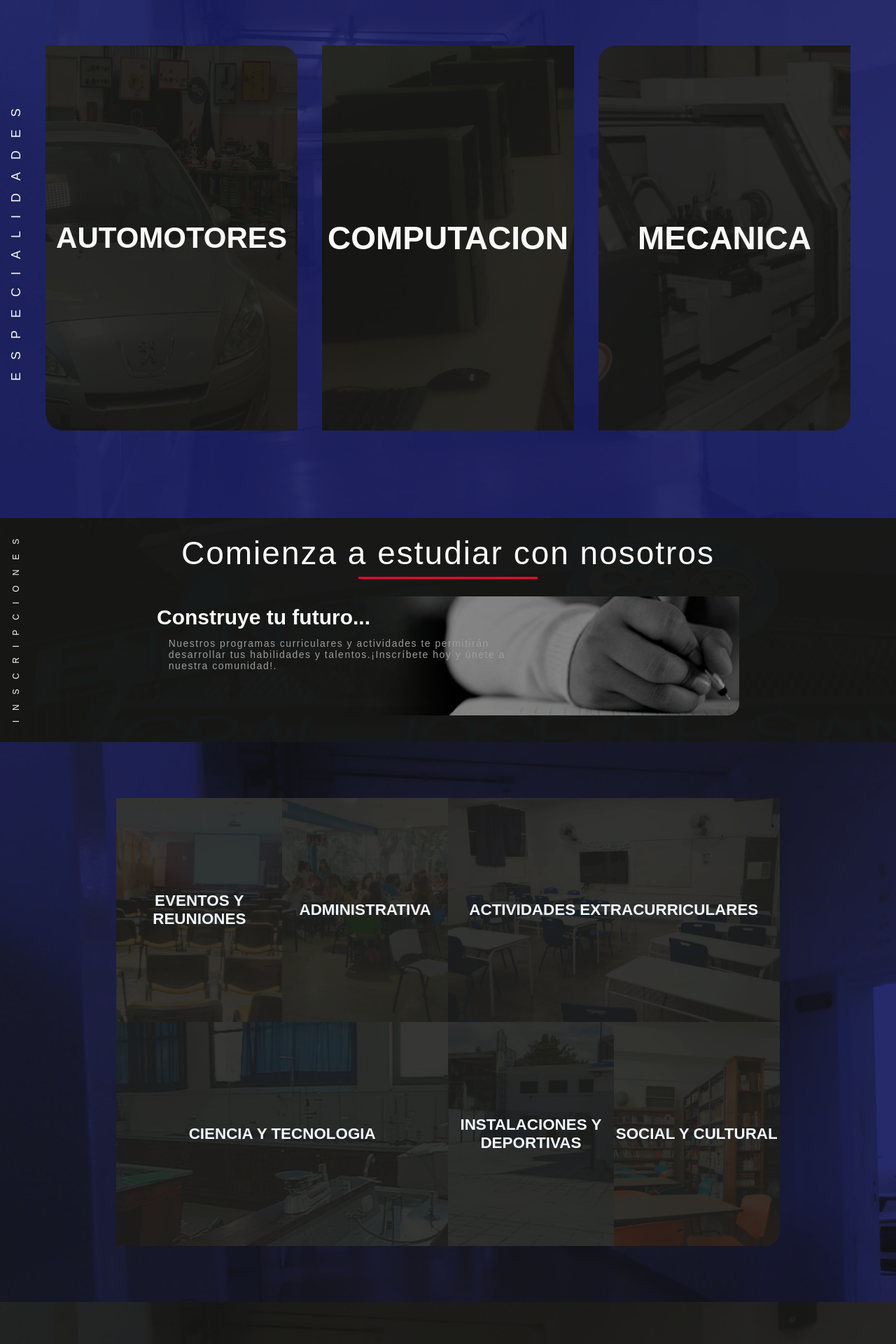
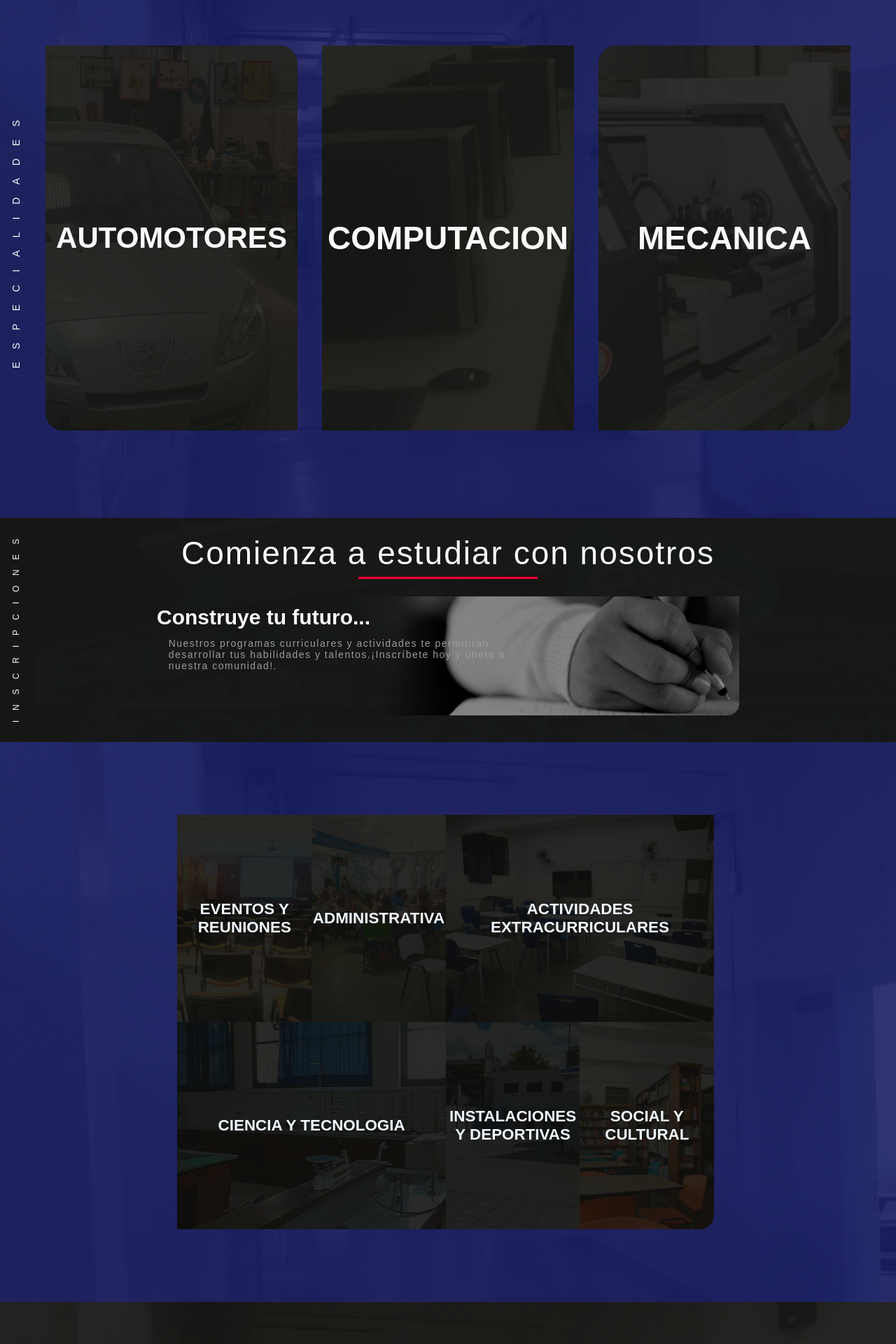
Before and after one commit to consor92/escuelaTecnica32, a Next.js app: page / in a window 1280 px wide. Shown: the part 1660-3580 px from the top of the page at 70% size. Built offline with nearby package versions, Linux system fonts and the light colour scheme.

Commit message:
fix: estilo de imagenes del componente secciones

```diff
--- a/src/Components/Disciplines/Disciplines.module.css
+++ b/src/Components/Disciplines/Disciplines.module.css
@@ -26,8 +26,8 @@
   display: flex;
   z-index: 1;
   position: absolute;
-  left: -180px;
-  font-size: var(--font-size--regular);
+  left: -163px;
+  font-size: var(--font-size--medium);
   font-weight: 100;
   color: var(--background--white);
   letter-spacing: var(--font-size--regular);
--- a/src/Components/Secciones/Area/Area.module.css
+++ b/src/Components/Secciones/Area/Area.module.css
@@ -1,14 +1,14 @@
 .container {
   display: flex;
-  height: 75vh;
-  width: 74vw;
-  background-color: aquamarine;
+  height: 77vh;
+  width: 60vw;
+  position: relative;
+  z-index: 9;
 }
 
 .containerImage {
   display: flex;
   flex-direction: column;
-  background-color: blue;
   height: 100%;
   width: 50%;
 }
--- a/src/Components/Secciones/Seccions.module.css
+++ b/src/Components/Secciones/Seccions.module.css
@@ -13,24 +13,43 @@
     "area4 area4 area5 area6";
   width: 100vw;
   height: 100vh;
-  padding: 10vh 13vw 10vh 13vw;
+  padding: 13vh 20.3vw 13vh 19.8vw;;
   background-image: url("../../Assets/Images/bg_disciplines.png");
-  background-color: var(--background--blue);
-  background-blend-mode: multiply;
-  opacity: 0.94;
+  position: relative;
   color: aliceblue;
 }
 
+.container::after{
+  content: "";
+  position: absolute;
+  top: 0;
+  left: 0;
+  width: 100%;
+  height: 100%;
+  background-color: var(--background--blue);
+  opacity: 0.9;
+}
+
 .parent {
-  width: 100vw;
-  height: 100vh;
-  padding: 10vh 13vw 10vh 13vw;
+  width: 100%;
+  height: 100%;
+  padding: 10vh 13vw 10vh 20vw;
   background-image: url("../../Assets/Images/bg_disciplines.png");
+  position: relative;
+}
+
+.parent::after{
+  content: "";
+  position: absolute;
+  top: 0;
+  left: 0;
+  width: 100%;
+  height: 100%;
   background-color: var(--background--blue);
-  background-blend-mode: multiply;
-  opacity: 0.94;
-  transition: all .5s ease;
+  opacity: 0.9;
 }
+
+
 
 
 .area1,
@@ -51,6 +70,7 @@
   background-size: cover;
   background-position: center;
   position: relative;
+  z-index: 9;
 }
 
 
```
